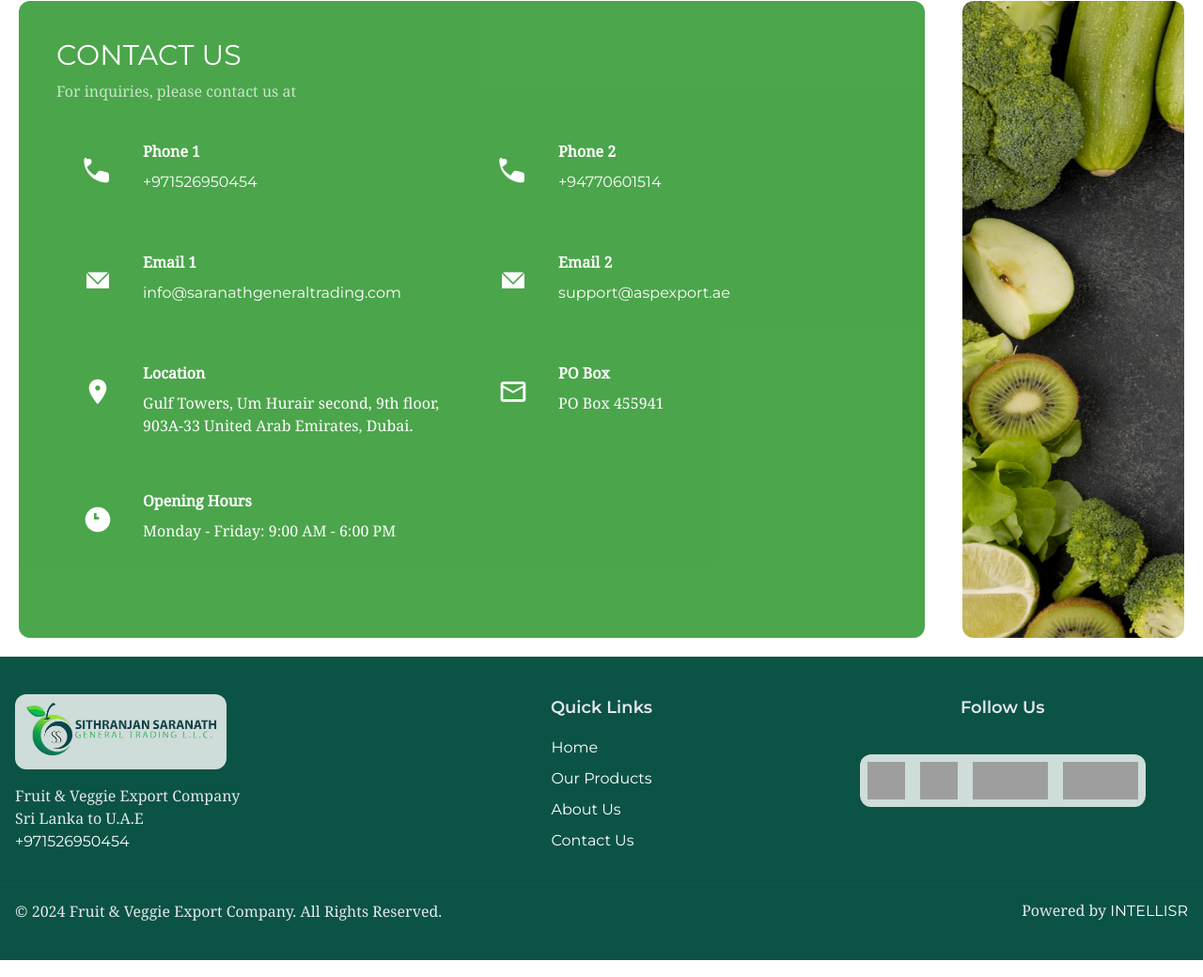
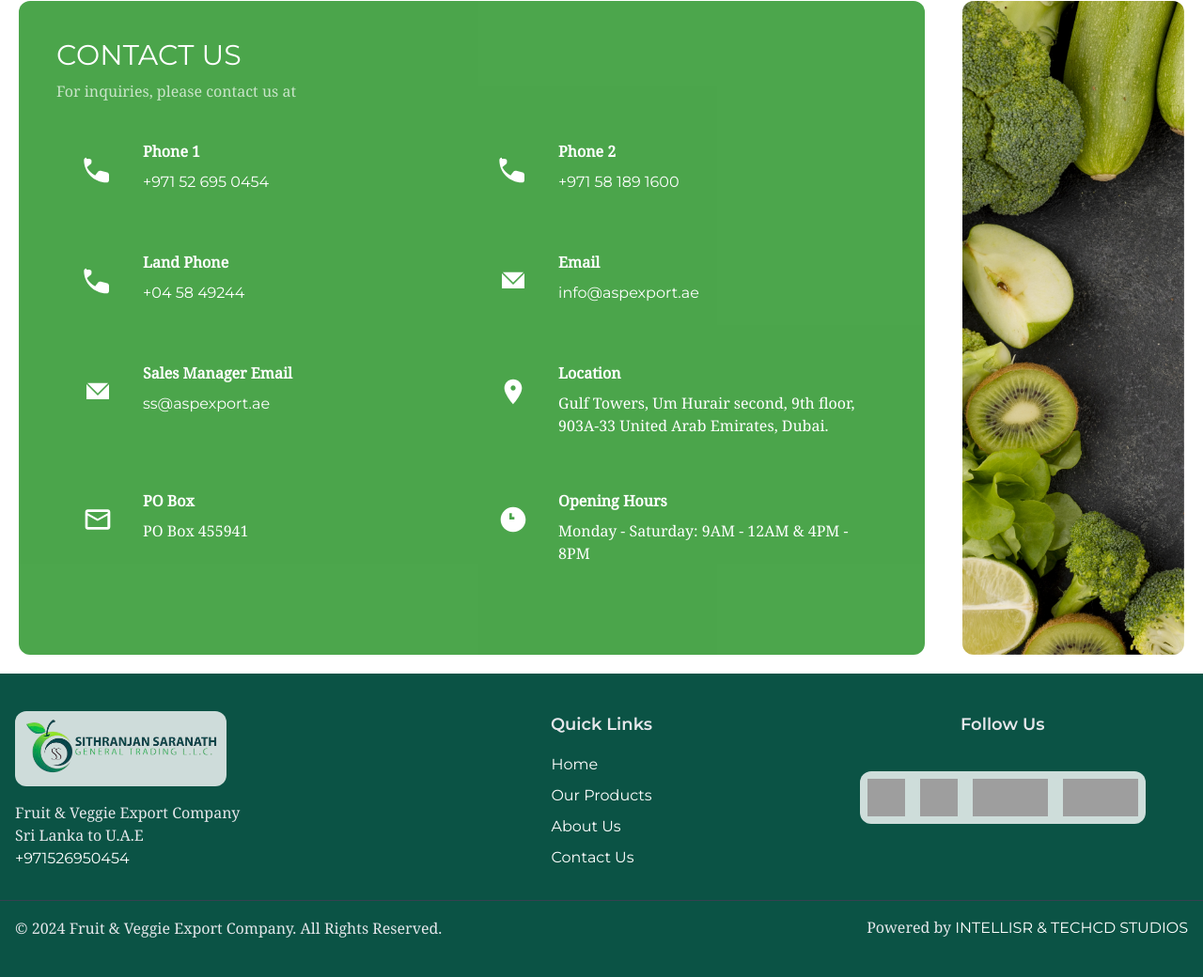
Before and after one commit to intellisr/sstrading, a Gatsby site: page /contact in a window 1280 px wide. Shown: the part 163-1203 px from the top of the page at 94% size. Built offline with nearby package versions, Linux system fonts and the light colour scheme; Gatsby itself is replaced by a stand-in of ours; grey boxes are pictures that could not be loaded.

Commit message:
100% done

```diff
--- a/src/components/about/aboutExtra.js
+++ b/src/components/about/aboutExtra.js
@@ -1,5 +1,6 @@
 import React from "react"
 import partner from "../../images/asp.jpeg"
+import partner2 from "../../images/helper.jpeg"
 
 const AboutExtra = () => {
   return (
@@ -15,6 +16,7 @@
         </p>
 
           <img alt="Image" className="max-h-36 w-full object-contain" src={partner}></img>
+          <img alt="Image" className="max-h-36 w-full object-contain" src={partner2}></img>
 
         <div className="mt-5 mb-5 sm:mt-8 sm:flex sm:justify-start lg:justify-start">
           <div className="rounded-md">
--- a/src/components/about/aboutHeader.js
+++ b/src/components/about/aboutHeader.js
@@ -18,7 +18,7 @@
             SSGTLLC - Sithranjan Saranath General Trading L.L.C Company is registered under the U.A.E law with the number 1123539 and are based at Fruit & Veg. Market, Al Aweer, Dubai - U.A.E.
           </p>
           <p className="text-black opacity-90 font-normal mt-3 text-xs xxs:text-xs xs:text-xs sm:text-xs md:text-sm lg:text-lg">
-            Founded in 12/2/2020, SSGTLLC was created with the goal to be a reliable partner in international trading. With over 3 years of experience in both imports and exports. SSGTLLC focused on bringing high quality, exclusive products from Sri Lanka to distributors all over the world, especially in U.A.E market and vice versa.
+            Founded in 12/2/2019, SSGTLLC was created with the goal to be a reliable partner in international trading. With over 5 years of experience in both imports and exports. SSGTLLC focused on bringing high quality, exclusive products from Sri Lanka to distributors all over the world, especially in U.A.E market and vice versa.
           </p>
           <p className="text-black opacity-90 font-normal mt-3 text-xs xxs:text-xs xs:text-xs sm:text-xs md:text-sm lg:text-lg">
             We now have distribution channels in all three all they are regions of U.A.E and exclusive distributor partners in the food and beverage industry.
--- a/src/components/footer.js
+++ b/src/components/footer.js
@@ -110,8 +110,8 @@
           </p>
           <p className="text-sm">
             Powered by{" "}
-            <a href="https://intellisr.com" className="text-yellow-400 hover:underline">
-              INTELLISR
+            <a href="#" className="text-yellow-400 hover:underline">
+              INTELLISR & TECHCD STUDIOS
             </a>
           </p>
         </div>
--- a/src/components/gallery-page.js
+++ b/src/components/gallery-page.js
@@ -2,31 +2,55 @@
 
 /* Tailwind CSS should be configured in your project */
 
-const cassavaImages = [
-  'https://firebasestorage.googleapis.com/v0/b/sstrading-913ac.appspot.com/o/cass-min.jpeg?alt=media&token=d37da9d2-69b1-41e1-860a-65840ca088f2',
-  'https://firebasestorage.googleapis.com/v0/b/sstrading-913ac.appspot.com/o/cass1-min.jpeg?alt=media&token=3c699ee9-19d0-4f78-91e0-26724e59067c',
-  'https://firebasestorage.googleapis.com/v0/b/sstrading-913ac.appspot.com/o/cass2-min.jpeg?alt=media&token=74d9c030-d0d5-469c-b290-c8b0cd05af9c'
+const slImages = [
+  'https://firebasestorage.googleapis.com/v0/b/sstrading-913ac.appspot.com/o/pom1-min.jpeg?alt=media&token=869ca673-9b07-44d8-8004-166eb849e92e',
+  'https://firebasestorage.googleapis.com/v0/b/sstrading-913ac.appspot.com/o/pom2-min.jpeg?alt=media&token=b9871690-7e28-4a9b-a166-d874ab6d126a',
+  'https://firebasestorage.googleapis.com/v0/b/sstrading-913ac.appspot.com/o/mango1-min.jpeg?alt=media&token=c3debf21-9aa4-4479-afa6-65de07fbdcf6',
+  'https://firebasestorage.googleapis.com/v0/b/sstrading-913ac.appspot.com/o/mango2-min.jpeg?alt=media&token=a7ca650e-c5f0-4628-aeec-de6e871f26cf',
+  'https://firebasestorage.googleapis.com/v0/b/sstrading-913ac.appspot.com/o/drag1-min.jpeg?alt=media&token=96e9c11e-586c-4999-a04c-786555723981',
+
 ];
 
 const pineappleImages = [
   'https://firebasestorage.googleapis.com/v0/b/sstrading-913ac.appspot.com/o/pine2.jpeg?alt=media&token=aa12ac85-e64a-4366-ab6e-cde68da4065b',
-  'https://firebasestorage.googleapis.com/v0/b/sstrading-913ac.appspot.com/o/pine-min.jpeg?alt=media&token=efbc9207-0360-4cac-8ce6-8114fd99a2ca'
+  'https://firebasestorage.googleapis.com/v0/b/sstrading-913ac.appspot.com/o/pine-min.jpeg?alt=media&token=efbc9207-0360-4cac-8ce6-8114fd99a2ca',
+  'https://firebasestorage.googleapis.com/v0/b/sstrading-913ac.appspot.com/o/avac1-min.jpeg?alt=media&token=c7935df1-07fd-4bd7-85c0-511f36bda738',
+  'https://firebasestorage.googleapis.com/v0/b/sstrading-913ac.appspot.com/o/avac2-min.jpeg?alt=media&token=5156f0b1-cb7c-4305-b3da-1cd8444dcf8f'
 ];
 
 const coconutImages = [
   'https://firebasestorage.googleapis.com/v0/b/sstrading-913ac.appspot.com/o/kc1-min.jpeg?alt=media&token=181df6db-6746-4c8e-ae11-0489ce0d171c',
   'https://firebasestorage.googleapis.com/v0/b/sstrading-913ac.appspot.com/o/kc3.jpeg?alt=media&token=f53e675e-13fa-4279-acfe-8b92312469c0',
+  'https://firebasestorage.googleapis.com/v0/b/sstrading-913ac.appspot.com/o/coco1-min.jpeg?alt=media&token=a6e98eee-b225-47d8-a5c3-c486e5dd0691',
+  'https://firebasestorage.googleapis.com/v0/b/sstrading-913ac.appspot.com/o/coco2-min.jpeg?alt=media&token=fced0f19-3765-4a75-917b-4399248756c1',
+  'https://firebasestorage.googleapis.com/v0/b/sstrading-913ac.appspot.com/o/coco3-min.jpeg?alt=media&token=95639458-402c-4dc8-9ea3-c5ebe933bb66'
 ];
 
 const papayaImages = [
   'https://firebasestorage.googleapis.com/v0/b/sstrading-913ac.appspot.com/o/kc2-min.jpeg?alt=media&token=fe2db803-8d96-454c-98e7-7e12995c912f',
   'https://firebasestorage.googleapis.com/v0/b/sstrading-913ac.appspot.com/o/pap1-min.jpeg?alt=media&token=56e107b6-02db-45fd-b13b-765ebb4927bf',
-  'https://firebasestorage.googleapis.com/v0/b/sstrading-913ac.appspot.com/o/pap2-min.jpeg?alt=media&token=0f1bb915-4f7e-4a8c-a742-23541c0ae88a'
+  'https://firebasestorage.googleapis.com/v0/b/sstrading-913ac.appspot.com/o/pap2-min.jpeg?alt=media&token=0f1bb915-4f7e-4a8c-a742-23541c0ae88a',
+  'https://firebasestorage.googleapis.com/v0/b/sstrading-913ac.appspot.com/o/papaya1-min.jpeg?alt=media&token=177f83f5-89b6-4b6c-8969-4d53ad5ba89b',
+  'https://firebasestorage.googleapis.com/v0/b/sstrading-913ac.appspot.com/o/papaya2-min.jpeg?alt=media&token=cbdbadfb-6e9f-4a66-a6ab-10058c911df4'
 ];
 
 const vegImages = [
   'https://firebasestorage.googleapis.com/v0/b/sstrading-913ac.appspot.com/o/veg1-min.jpeg?alt=media&token=8e3e754f-e0e7-49d6-94d2-bf9d5c4e53a7',
   'https://firebasestorage.googleapis.com/v0/b/sstrading-913ac.appspot.com/o/veg2-min.jpeg?alt=media&token=46df4066-a3b9-47b1-9a29-6b8dac2e36ea',
+  'https://firebasestorage.googleapis.com/v0/b/sstrading-913ac.appspot.com/o/cass-min.jpeg?alt=media&token=d37da9d2-69b1-41e1-860a-65840ca088f2',
+  'https://firebasestorage.googleapis.com/v0/b/sstrading-913ac.appspot.com/o/cass1-min.jpeg?alt=media&token=3c699ee9-19d0-4f78-91e0-26724e59067c',
+  'https://firebasestorage.googleapis.com/v0/b/sstrading-913ac.appspot.com/o/cass2-min.jpeg?alt=media&token=74d9c030-d0d5-469c-b290-c8b0cd05af9c',
+  'https://firebasestorage.googleapis.com/v0/b/sstrading-913ac.appspot.com/o/cass-min.jpeg?alt=media&token=d37da9d2-69b1-41e1-860a-65840ca088f2',
+  'https://firebasestorage.googleapis.com/v0/b/sstrading-913ac.appspot.com/o/cass1-min.jpeg?alt=media&token=3c699ee9-19d0-4f78-91e0-26724e59067c',
+  'https://firebasestorage.googleapis.com/v0/b/sstrading-913ac.appspot.com/o/cass2-min.jpeg?alt=media&token=74d9c030-d0d5-469c-b290-c8b0cd05af9c',
+  'https://firebasestorage.googleapis.com/v0/b/sstrading-913ac.appspot.com/o/leeks1-min.jpeg?alt=media&token=e59ed132-1b68-48d4-842f-d3ff45a78168'
+];
+
+const moreImages = [
+'https://firebasestorage.googleapis.com/v0/b/sstrading-913ac.appspot.com/o/date1-min.jpeg?alt=media&token=a4805f69-f832-42e8-a682-1f50ffedc55a',
+'https://firebasestorage.googleapis.com/v0/b/sstrading-913ac.appspot.com/o/garl1-min.jpeg?alt=media&token=1451b4ca-67ea-4fd3-b146-7cc9b20060c3',
+'https://firebasestorage.googleapis.com/v0/b/sstrading-913ac.appspot.com/o/ging1-min.jpeg?alt=media&token=16c3a252-c23e-4793-9d7b-bdd660bfa384',
+'https://firebasestorage.googleapis.com/v0/b/sstrading-913ac.appspot.com/o/ging2-min.jpeg?alt=media&token=fcf5db9f-5b5d-43ac-9680-123c0ac5234f',
 ];
 
 const Carousel = ({ images, title }) => {
@@ -104,18 +128,20 @@
     <div className="max-w-7xl mx-auto mt-10 px-4">
       <div className="grid grid-cols-1 md:grid-cols-2 gap-6">
         {/* Fruit Carousel */}
-        <Carousel images={cassavaImages} title="Organic Cassava" />
+        <Carousel images={slImages} title="Srilankan Fruits" />
 
         {/* Vegetable Carousel */}
-        <Carousel images={pineappleImages} title="Fresh Pineapples" />
+        <Carousel images={pineappleImages} title="Fresh Pineapples & Avocado" />
 
         {/* Berry Carousel */}
-        <Carousel images={coconutImages} title="King Coconuts" />
+        <Carousel images={coconutImages} title="King Coconuts & Young Coconuts" />
 
         {/* Leafy Greens Carousel */}
         <Carousel images={papayaImages} title="Srilankan Papaya" />
 
-        <Carousel images={vegImages} title="SL Unique Vegetables" />
+        <Carousel images={vegImages} title="Vegetables" />
+
+        <Carousel images={moreImages} title="More" />
       </div>
     </div>
   );
--- a/src/pages/contact.js
+++ b/src/pages/contact.js
@@ -43,7 +43,7 @@
                       Phone 1
                     </p>
                     <p className="text-neutral-200 mb-2">
-                      <a href="tel+971526950454">+971526950454</a>
+                      <a href="tel+971526950454">+971 52 695 0454</a>
                     </p>
                   </div>
                 </div>
@@ -69,7 +69,33 @@
                       Phone 2
                     </p>
                     <p className="text-neutral-200 mb-2">
-                      <a href="tel:+94770601514">+94770601514</a>
+                      <a href="tel:+971581891600">+971 58 189 1600</a>
+                    </p>
+                  </div>
+                </div>
+              </div>
+              {/* Phone Number 2 */}
+              <div className="mb-12 w-full md:w-6/12 px-3">
+                <div className="flex items-start">
+                  <div className="shrink-0">
+                    <div className="inline-block p-4 text-teal-700">
+                      {/* Phone Icon */}
+                      <svg
+                        xmlns="http://www.w3.org/2000/svg"
+                        fill="currentColor"
+                        viewBox="0 0 24 24"
+                        className="h-8 w-8"
+                      >
+                        <path d="M3 2c-1.094 0-2 .906-2 2 0 9.944 8.056 18 18 18 1.094 0 2-.906 2-2v-4.17c0-.918-.626-1.71-1.515-1.945l-5.088-1.272c-.827-.206-1.689.085-2.19.732l-2.292 2.938a16.001 16.001 0 01-6.59-6.59l2.938-2.292c.647-.5.938-1.363.732-2.19L7.115 4.515C6.88 3.626 6.088 3 5.17 3H3z" />
+                      </svg>
+                    </div>
+                  </div>
+                  <div className="ml-4">
+                    <p className="mb-2 font-bold underline decoration-pink">
+                      Land Phone
+                    </p>
+                    <p className="text-neutral-200 mb-2">
+                      <a href="tel:+045849244">+04 58 49244</a>
                     </p>
                   </div>
                 </div>
@@ -92,10 +118,10 @@
                   </div>
                   <div className="ml-4">
                     <p className="mb-2 font-bold underline decoration-pink">
-                      Email 1
+                      Email
                     </p>
                     <p className="text-neutral-200 mb-2">
-                      <a href="mailto:info@saranathgeneraltrading.com">info@saranathgeneraltrading.com</a>
+                      <a href="info@aspexport.ae">info@aspexport.ae</a>
                     </p>
                   </div>
                 </div>
@@ -118,10 +144,10 @@
                   </div>
                   <div className="ml-4">
                     <p className="mb-2 font-bold underline decoration-pink">
-                      Email 2
+                      Sales Manager Email
                     </p>
                     <p className="text-neutral-200 mb-2">
-                      <a href="mailto:support@aspexport.ae">support@aspexport.ae</a>
+                      <a href="mailto:ss@aspexport.ae">ss@aspexport.ae</a>
                     </p>
                   </div>
                 </div>
@@ -198,7 +224,7 @@
                       Opening Hours
                     </p>
                     <p className="text-neutral-200 mb-2">
-                      Monday - Friday: 9:00 AM - 6:00 PM
+                      Monday - Saturday: 9AM - 12AM & 4PM - 8PM
                     </p>
                   </div>
                 </div>
```
Also changed, not shown: README.md (deleted), src/images/helper.jpeg (added).
